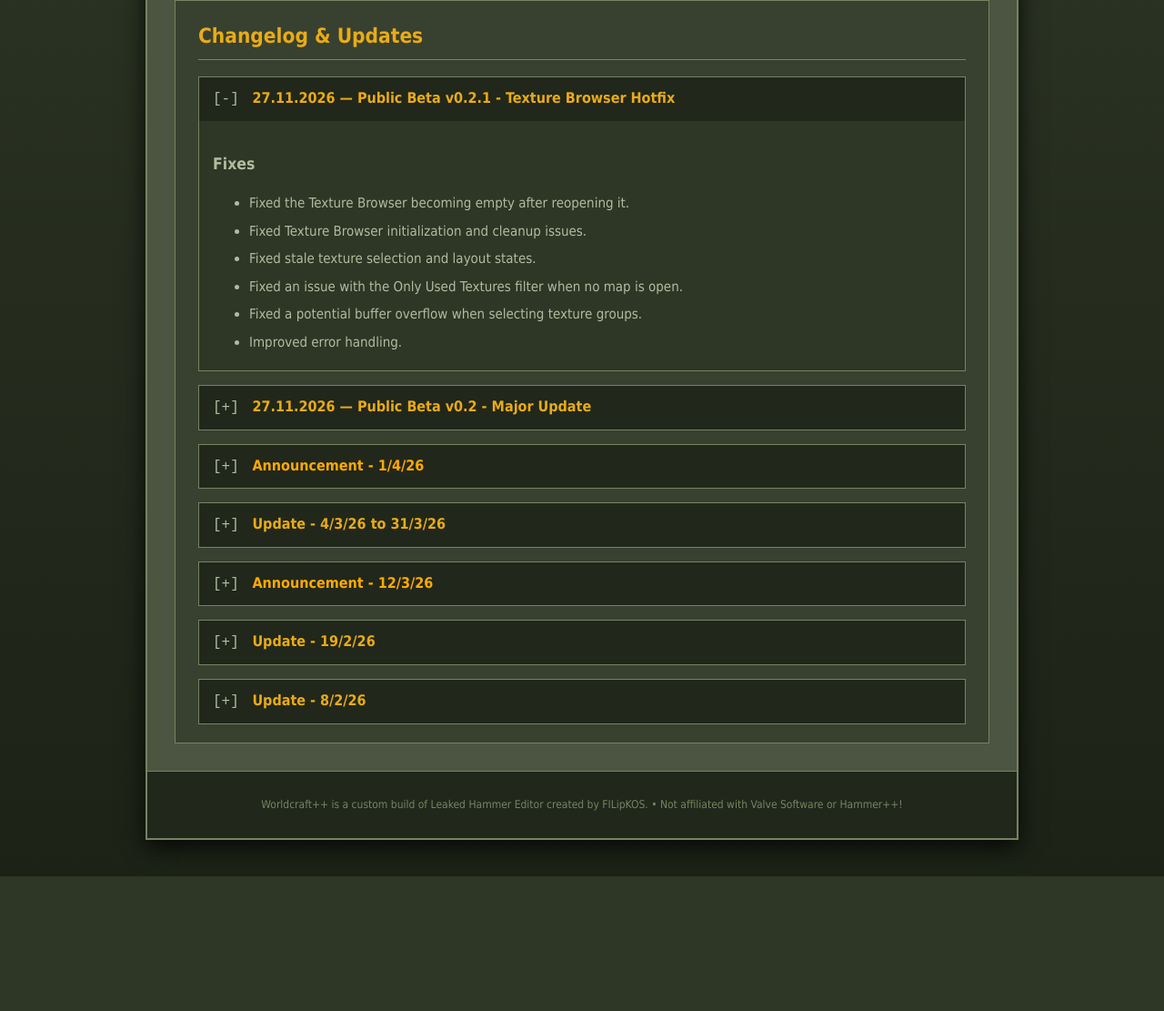
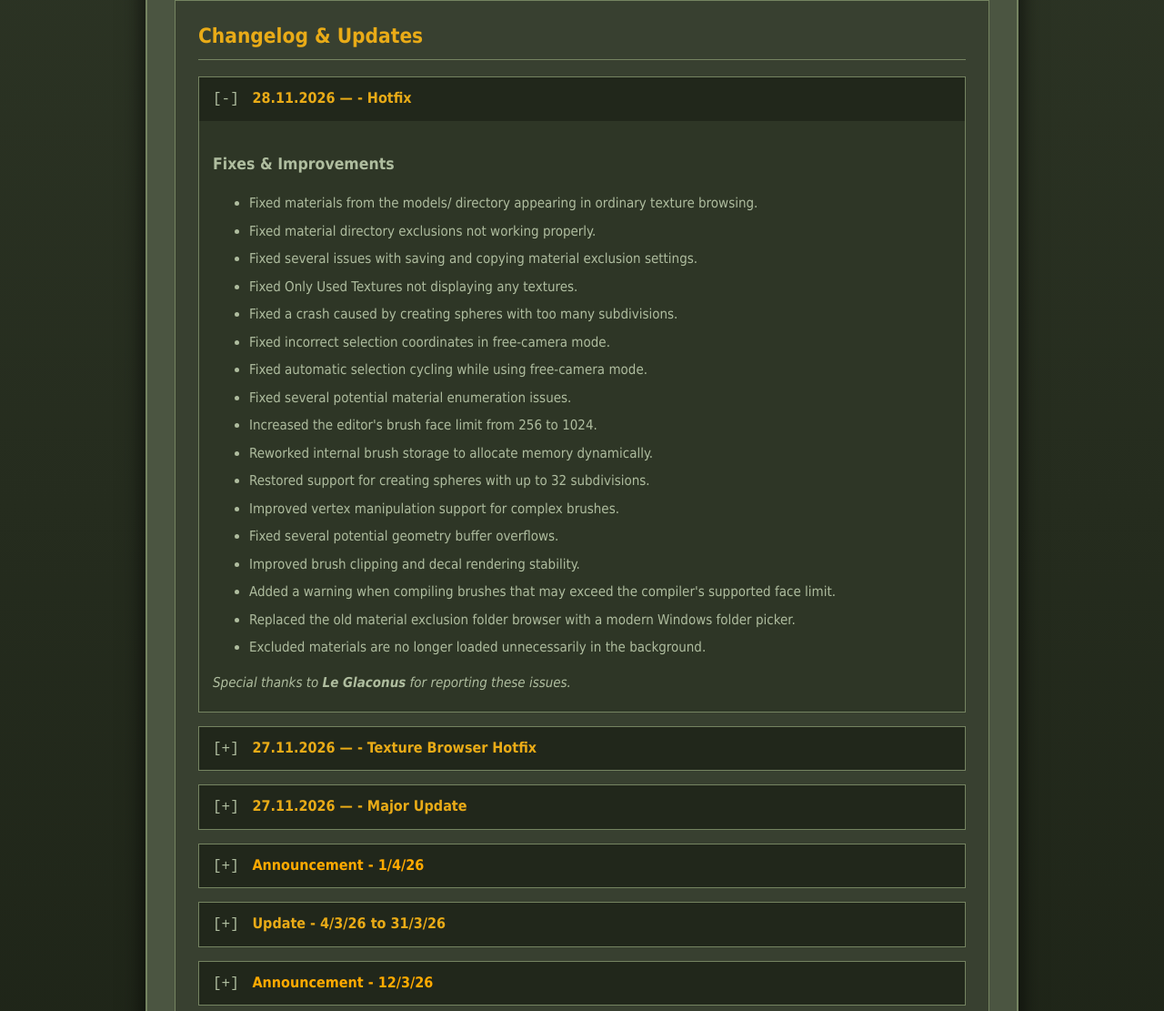
Before and after one commit to FILipKOS-Gacha/FILipKOS-Gacha.github.io, a plain HTML site: page website/hammer/updates.html in a window 1280 px wide. Shown: the part 296-1407 px from the top of the page at 91% size. Before the commit the page ends 1259 px from the top, so only its background shows below. Drawn offline with Linux system fonts and the light colour scheme.

Commit message:
another hotfix

```diff
--- a/website/hammer/updates.html
+++ b/website/hammer/updates.html
@@ -4,13 +4,12 @@
     <meta charset="UTF-8">
     <meta name="viewport" content="width=device-width, initial-scale=1.0">
     <title>Worldcraft++ - Updates</title>
-    <link rel="stylesheet" href="styles.css?v=0.2.1">
+    <link rel="stylesheet" href="styles.css">
 </head>
 <body>
 
     <div class="page-wrapper">
 
-        <!-- Header Banner -->
         <header class="main-header">
             <div class="header-content" style="text-align: center;">
                 <img src="logo.png" alt="Worldcraft++" style="width: 100%; max-width: 450px; height: auto; display: block; margin: 0 auto 15px auto;">
@@ -18,7 +17,6 @@
             </div>
         </header>
 
-        <!-- Navigation Bar -->
         <nav class="main-nav">
             <a href="index.html" class="sound-btn">Home</a>
             <a href="updates.html" class="sound-btn active">Updates</a>
@@ -31,8 +29,35 @@
             <section class="intro-box">
                 <h2>Changelog &amp; Updates</h2>
 
-                <details class="update-block" id="v0-2-1" open>
-                    <summary class="update-header">27.11.2026 &mdash; Public Beta v0.2.1 - Texture Browser Hotfix</summary>
+                <details class="update-block" id="v0-2-2" open>
+                    <summary class="update-header">28.11.2026 &mdash; - Hotfix</summary>
+                    <div class="update-content">
+                        <h3>Fixes &amp; Improvements</h3>
+                        <ul>
+                            <li>Fixed materials from the models/ directory appearing in ordinary texture browsing.</li>
+                            <li>Fixed material directory exclusions not working properly.</li>
+                            <li>Fixed several issues with saving and copying material exclusion settings.</li>
+                            <li>Fixed Only Used Textures not displaying any textures.</li>
+                            <li>Fixed a crash caused by creating spheres with too many subdivisions.</li>
+                            <li>Fixed incorrect selection coordinates in free-camera mode.</li>
+                            <li>Fixed automatic selection cycling while using free-camera mode.</li>
+                            <li>Fixed several potential material enumeration issues.</li>
+                            <li>Increased the editor&#x27;s brush face limit from 256 to 1024.</li>
+                            <li>Reworked internal brush storage to allocate memory dynamically.</li>
+                            <li>Restored support for creating spheres with up to 32 subdivisions.</li>
+                            <li>Improved vertex manipulation support for complex brushes.</li>
+                            <li>Fixed several potential geometry buffer overflows.</li>
+                            <li>Improved brush clipping and decal rendering stability.</li>
+                            <li>Added a warning when compiling brushes that may exceed the compiler&#x27;s supported face limit.</li>
+                            <li>Replaced the old material exclusion folder browser with a modern Windows folder picker.</li>
+                            <li>Excluded materials are no longer loaded unnecessarily in the background.</li>
+                        </ul>
+                        <p><em>Special thanks to <strong>Le Glaconus</strong> for reporting these issues.</em></p>
+                    </div>
+                </details>
+
+                <details class="update-block" id="v0-2-1">
+                    <summary class="update-header">27.11.2026 &mdash; - Texture Browser Hotfix</summary>
                     <div class="update-content">
                         <h3>Fixes</h3>
                         <ul>
@@ -47,7 +72,7 @@
                 </details>
 
                 <details class="update-block" id="v0-2">
-                    <summary class="update-header">27.11.2026 &mdash; Public Beta v0.2 - Major Update</summary>
+                    <summary class="update-header">27.11.2026 &mdash; - Major Update</summary>
                     <div class="update-content">
                         <h3>Fixes</h3>
                         <ul>
@@ -165,7 +190,6 @@
                     </div>
                 </details>
 
-                <!-- NEW UPDATE: 4/3/26 to 31/3/26 -->
                 <details class="update-block sound-btn">
                     <summary class="update-header">Update - 4/3/26 to 31/3/26</summary>
                     <div class="update-content">
@@ -196,7 +220,6 @@
                     </div>
                 </details>
 
-                <!-- OLD ANNOUNCEMENT: 12/3/26 (Now closed by default) -->
                 <details class="update-block sound-btn">
                     <summary class="update-header" style="color: #ffaa00;">Announcement - 12/3/26</summary>
                     <div class="update-content">
@@ -206,7 +229,6 @@
                     </div>
                 </details>
 
-                <!-- PREVIOUS UPDATE: 19/2/26 -->
                 <details class="update-block sound-btn">
                     <summary class="update-header">Update - 19/2/26</summary>
                     <div class="update-content">
@@ -233,7 +255,6 @@
                     </div>
                 </details>
 
-                <!-- OLD UPDATE: 8/2/26 -->
                 <details class="update-block sound-btn">
                     <summary class="update-header">Update - 8/2/26</summary>
                     <div class="update-content">
```
Also changed, not shown: website/hammer/download.html (+9 -10 lines).
